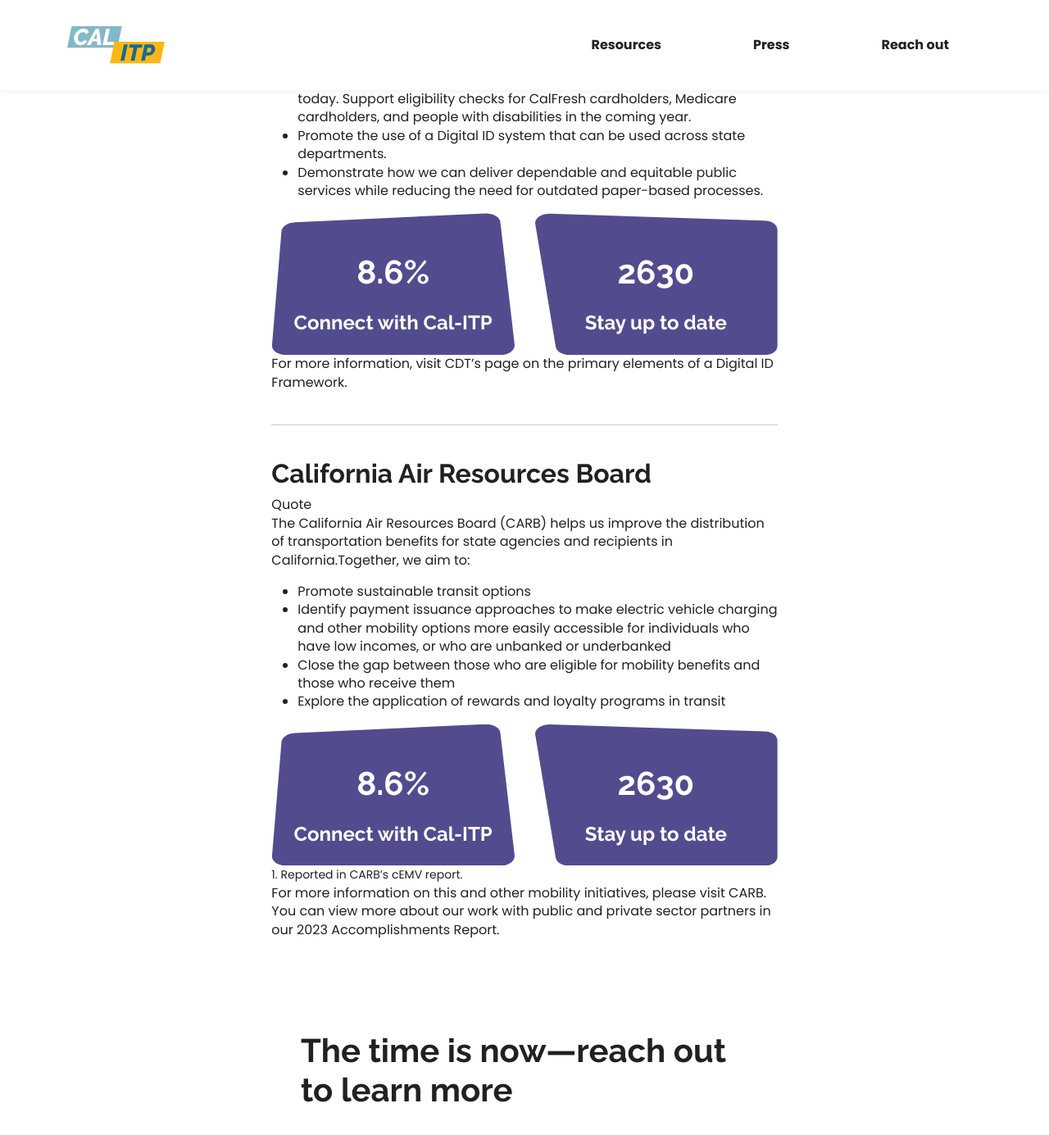
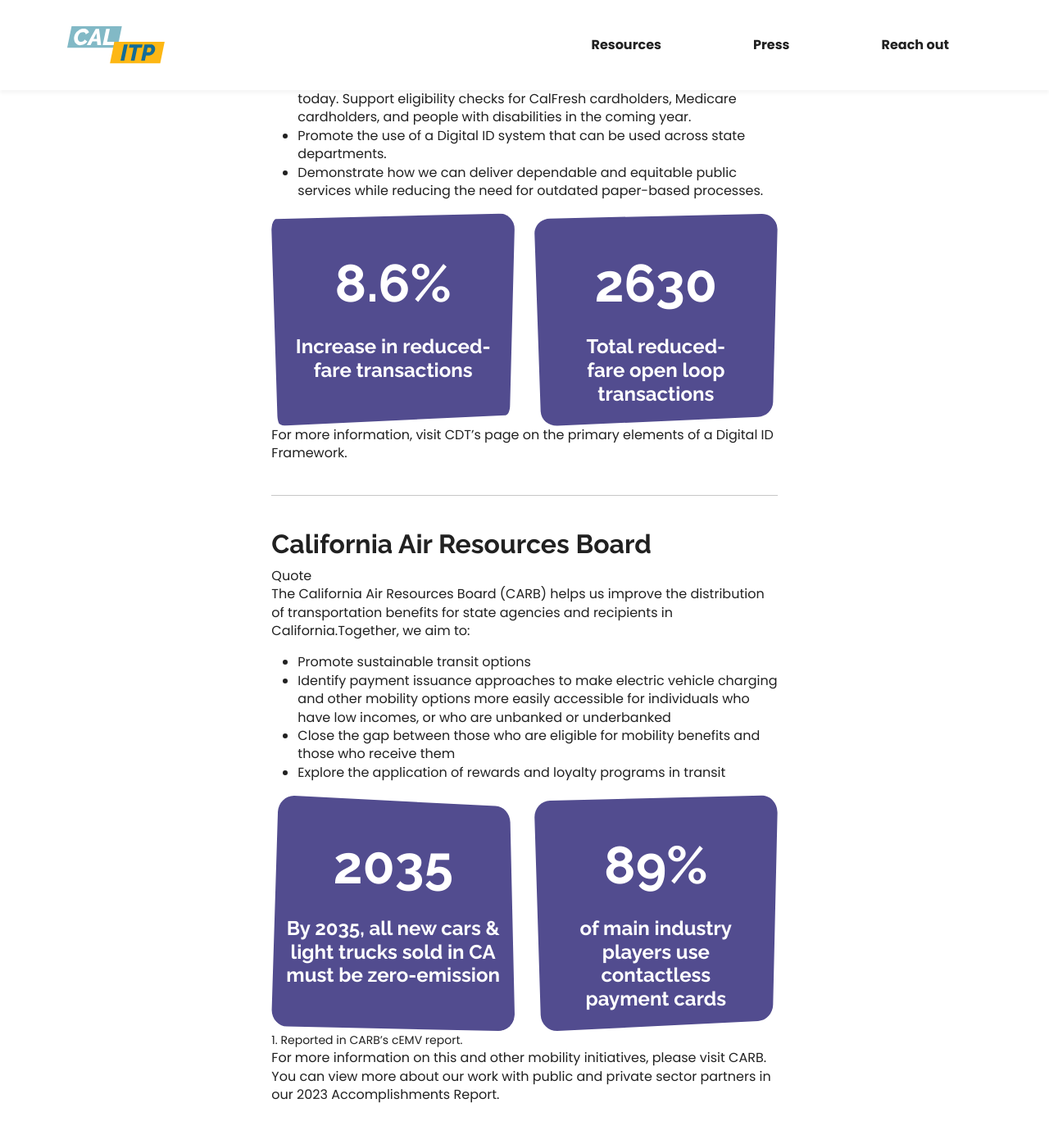
Before and after one commit to cal-itp/calitp.org, a Jekyll site: the page built from src/partners.html, in a window 1280 px wide and 1400 px high, scrolled down 747 px. Shown: the top 1385 px of the window at 82% size. Built offline with Jekyll 4.4.1, drawn with Linux system fonts in a browser that asks for light colours.

Commit message:
feat(partners): first pass @ rhombuses

```diff
--- a/src/partners.html
+++ b/src/partners.html
@@ -18,13 +18,45 @@
   </div>
 </div>
 
+<div class="position-absolute">
+  <svg class="svg">
+    <clipPath id="my-clip-path" clipPathUnits="objectBoundingBox">
+      <path
+        d="M0.001,0.907 C-0.001,0.947,0.028,0.98,0.063,0.981 L0.935,1 C0.971,1,1,0.971,1,0.93 L0.982,0.116 C0.981,0.079,0.954,0.048,0.921,0.047 L0.094,0.003 C0.058,0.002,0.028,0.032,0.026,0.072 L0.001,0.907"
+      ></path>
+    </clipPath>
+  </svg>
+  <svg class="svg">
+    <clipPath id="my-clip-path-2" clipPathUnits="objectBoundingBox">
+      <path
+        d="M0.001,0.098 C-0.001,0.058,0.028,0.025,0.064,0.024 L0.935,0.002 C0.971,0.001,1,0.034,1,0.075 L0.982,0.889 C0.981,0.926,0.954,0.957,0.92,0.958 L0.094,1 C0.058,1,0.028,0.972,0.026,0.932 L0.001,0.098"
+      ></path>
+    </clipPath>
+  </svg>
+  <svg class="svg">
+    <clipPath id="my-clip-path-3" clipPathUnits="objectBoundingBox">
+      <path
+        d="M0.001,0.907 C-0.001,0.947,0.028,0.98,0.063,0.981 L0.935,1 C0.971,1,1,0.971,1,0.93 L0.982,0.116 C0.981,0.079,0.954,0.048,0.921,0.047 L0.094,0.003 C0.058,0.002,0.028,0.032,0.026,0.072 L0.001,0.907"
+      ></path>
+    </clipPath>
+  </svg>
+  <svg class="svg">
+    <clipPath id="my-clip-path-4" clipPathUnits="objectBoundingBox">
+      <path
+        d="M0.001,0.098 C-0.001,0.058,0.028,0.025,0.064,0.024 L0.935,0.002 C0.971,0.001,1,0.034,1,0.075 L0.982,0.889 C0.981,0.926,0.954,0.957,0.92,0.958 L0.094,1 C0.058,1,0.028,0.972,0.026,0.932 L0.001,0.098"
+      ></path>
+    </clipPath>
+  </svg>
+</div>
+
 <section class="row justify-content-center">
   <div class="col-10">
     <div class="offset-md-2 col-md-8 mt-5 mb-5 pb-5">
+      <section>
         <h2>California Department of Technology</h2>
         <p>
-        We collaborate with the California Department of Technology (CDT) to provide transit riders with a seamless way to qualify
-        for and enroll in transit benefits online.
+          We collaborate with the California Department of Technology (CDT) to provide transit riders with a seamless way to
+          qualify for and enroll in transit benefits online.
         </p>
         <quote>QUOTE</quote>
         <p>Together, we aim to:</p>
@@ -34,27 +66,27 @@
             securely provide digital eligibility checks for transit benefits.
           </li>
           <li>
-          Transit riders who are older adults and U.S. Veterans can use the service today. Support eligibility checks for CalFresh
-          cardholders, Medicare cardholders, and people with disabilities in the coming year.
+            Transit riders who are older adults and U.S. Veterans can use the service today. Support eligibility checks for
+            CalFresh cardholders, Medicare cardholders, and people with disabilities in the coming year.
           </li>
           <li>Promote the use of a Digital ID system that can be used across state departments. </li>
           <li>
-          Demonstrate how we can deliver dependable and equitable public services while reducing the need for outdated paper-based
-          processes.
+            Demonstrate how we can deliver dependable and equitable public services while reducing the need for outdated
+            paper-based processes.
           </li>
         </ul>
 
         <section class="row justify-content-md-center align-content-stretch">
           <div class="col-12 col-md-6">
-          <div class="background-purple-4 pt-3 pt-md-5 px-3 text-center clipped-end">
-            <h1 class="text-white">8.6%</h1>
-            <h3 class="text-white d-block my-4">Connect with Cal-ITP</h3>
+            <div class="background-purple-4 pt-3 pt-md-5 px-3 text-center clipped-stat-start">
+              <h1 style="font-size: 64px" class="text-white">8.6%</h1>
+              <h3 class="text-white d-block my-4">Increase in reduced-fare transactions</h3>
             </div>
           </div>
           <div class="col-12 col-md-6">
-          <div class="background-purple-4 pt-3 pt-md-5 px-md-5 px-3 pt-2 text-center clipped-start">
-            <h1 class="text-white">2630</h1>
-            <h3 class="text-white d-block my-4">Stay up to date</h3>
+            <div class="background-purple-4 pt-3 pt-md-5 px-md-5 px-3 pt-2 text-center clipped-stat-end">
+              <h1 style="font-size: 64px" class="text-white">2630</h1>
+              <h3 class="text-white d-block my-4">Total reduced-fare open loop transactions</h3>
             </div>
           </div>
         </section>
@@ -64,29 +96,31 @@
         <h2>California Air Resources Board</h2>
         <quote>Quote</quote>
         <p>
-        The California Air Resources Board (CARB) helps us improve the distribution of transportation benefits for state agencies
-        and recipients in California.Together, we aim to:
+          The California Air Resources Board (CARB) helps us improve the distribution of transportation benefits for state
+          agencies and recipients in California.Together, we aim to:
         </p>
         <ul>
           <li>Promote sustainable transit options</li>
           <li>
-          Identify payment issuance approaches to make electric vehicle charging and other mobility options more easily accessible
-          for individuals who have low incomes, or who are unbanked or underbanked
+            Identify payment issuance approaches to make electric vehicle charging and other mobility options more easily
+            accessible for individuals who have low incomes, or who are unbanked or underbanked
           </li>
           <li>Close the gap between those who are eligible for mobility benefits and those who receive them </li>
           <li>Explore the application of rewards and loyalty programs in transit</li>
         </ul>
+      </section>
+
       <section class="row justify-content-md-center align-content-stretch">
         <div class="col-12 col-md-6">
-          <div class="background-purple-4 pt-3 pt-md-5 px-3 text-center clipped-end">
-            <h1 class="text-white">8.6%</h1>
-            <h3 class="text-white d-block my-4">Connect with Cal-ITP</h3>
+          <div class="background-purple-4 pt-3 pt-md-5 px-3 text-center clipped-stat-start-2">
+            <h1 style="font-size: 64px" class="text-white">2035</h1>
+            <h3 class="text-white d-block my-4">By 2035, all new cars & light trucks sold in CA must be zero-emission</h3>
           </div>
         </div>
         <div class="col-12 col-md-6">
-          <div class="background-purple-4 pt-3 pt-md-5 px-md-5 px-3 pt-2 text-center clipped-start">
-            <h1 class="text-white">2630</h1>
-            <h3 class="text-white d-block my-4">Stay up to date</h3>
+          <div class="background-purple-4 pt-3 pt-md-5 px-md-5 px-3 pt-2 text-center clipped-stat-end-2">
+            <h1 style="font-size: 64px" class="text-white">89%</h1>
+            <h3 class="text-white d-block my-4">of main industry players use contactless payment cards</h3>
           </div>
         </div>
       </section>
--- a/src/stylesheets/main.css
+++ b/src/stylesheets/main.css
@@ -341,6 +341,34 @@
   min-height: 100%;
 }
 
+.clipped-stat-start {
+  min-height: 100%;
+  -webkit-clip-path: url(#my-clip-path);
+  clip-path: url(#my-clip-path);
+  border-radius: 1.25rem;
+}
+
+.clipped-stat-end {
+  min-height: 100%;
+  -webkit-clip-path: url(#my-clip-path-2);
+  clip-path: url(#my-clip-path-2);
+  border-radius: 1.25rem;
+}
+
+.clipped-stat-start-2 {
+  min-height: 100%;
+  -webkit-clip-path: url(#my-clip-path-3);
+  clip-path: url(#my-clip-path-3);
+  border-radius: 1.25rem;
+}
+
+.clipped-stat-end-2 {
+  min-height: 100%;
+  -webkit-clip-path: url(#my-clip-path-4);
+  clip-path: url(#my-clip-path-4);
+  border-radius: 1.25rem;
+}
+
 .mb-28 {
   margin-bottom: 28px;
 }
```
Lines whose indentation alone changed are shown as unchanged.
